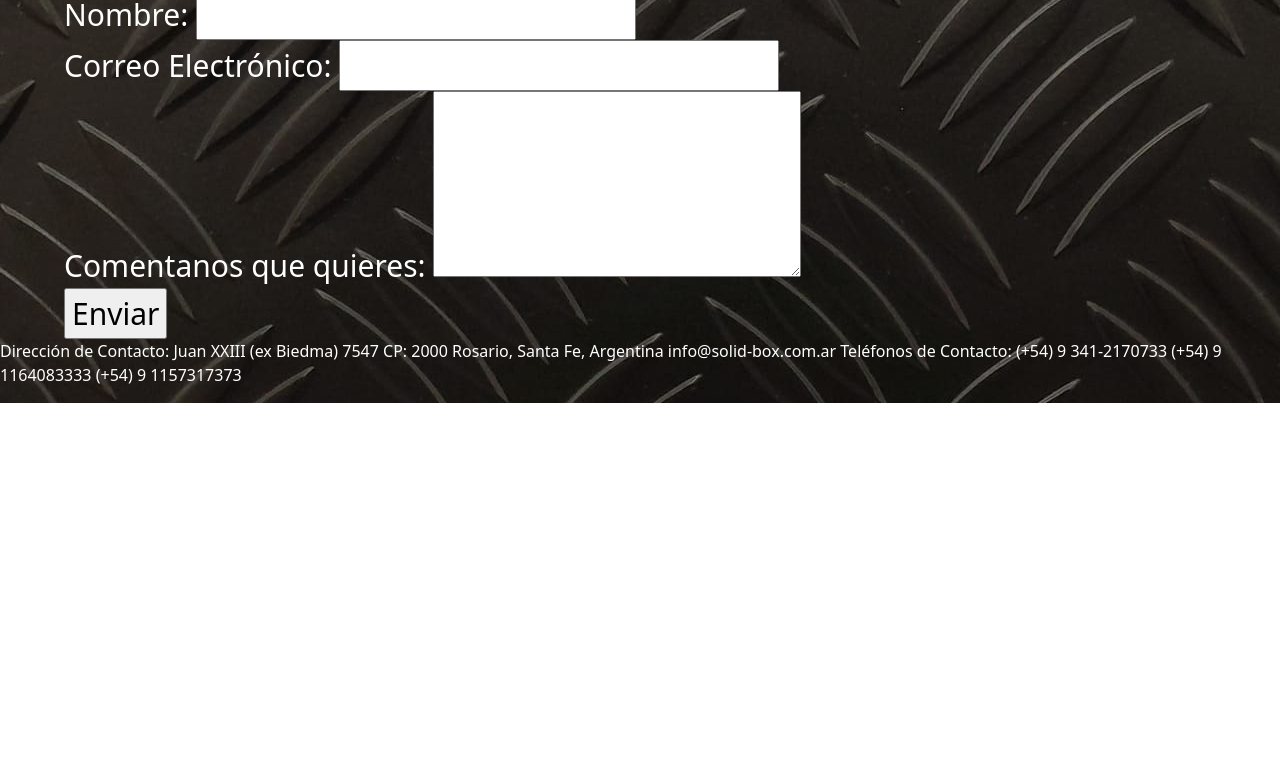
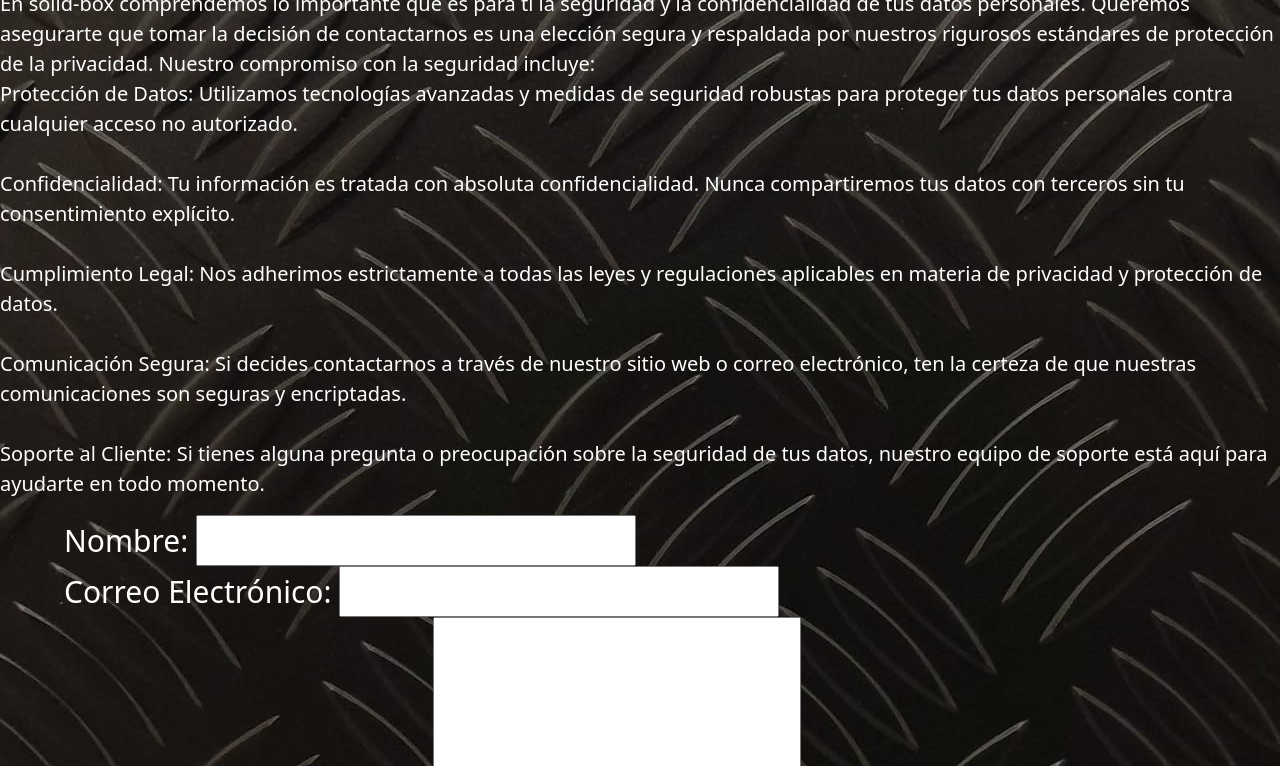
Before and after one commit to lucayuale/proyecto-final, a website: page pages/contactanos.html in a window 1280 px wide. Shown: the part 211-977 px from the top of the page. Before the commit the page ends 800 px from the top, so only its background shows below. Drawn offline with nearby package versions, Linux system fonts and the light colour scheme.

Commit message:
contactanos

```diff
--- a/css/style.css
+++ b/css/style.css
@@ -63,6 +63,9 @@
     font-size: 30px;
     margin-left: 5%;
 }
+.parrafo-contacto{
+    font-size: 20px
+}
 
 /* mobile */
 @media (min-width: 300px) and (max-width: 576px){
--- a/pages/contactanos.html
+++ b/pages/contactanos.html
@@ -49,6 +49,22 @@
 
           <main class="conteiner">
             <h1>Contactanos</h1>
+            <div>
+                <p class="parrafo-contacto">En solid-box comprendemos lo importante que es para ti la seguridad y la confidencialidad de tus datos personales. Queremos asegurarte que tomar la decisión de contactarnos es una elección segura y respaldada por nuestros rigurosos estándares de protección de la privacidad.
+
+                    Nuestro compromiso con la seguridad incluye:
+
+                   <br> Protección de Datos: Utilizamos tecnologías avanzadas y medidas de seguridad robustas para proteger tus datos personales contra cualquier acceso no autorizado.
+                   <br>
+                   <br>Confidencialidad: Tu información es tratada con absoluta confidencialidad. Nunca compartiremos tus datos con terceros sin tu consentimiento explícito.
+                   <br>
+                   <br>Cumplimiento Legal: Nos adherimos estrictamente a todas las leyes y regulaciones aplicables en materia de privacidad y protección de datos.
+                   <br>
+                   <br>Comunicación Segura: Si decides contactarnos a través de nuestro sitio web o correo electrónico, ten la certeza de que nuestras comunicaciones son seguras y encriptadas.
+                   <br>
+                   <br>Soporte al Cliente: Si tienes alguna pregunta o preocupación sobre la seguridad de tus datos, nuestro equipo de soporte está aquí para ayudarte en todo momento.
+                </p>
+            </div>
             <form  class="formulario " action="mailto:" method="post" enctype="text/plain" >
                 <label for="nombre">Nombre:</label>
                 <input type="text" id="nombre" name="nombre" required>
```
